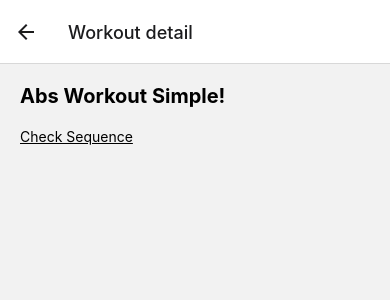
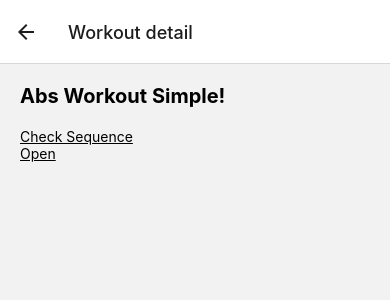
Before and after one commit to Isrealsix/workout, a React Native app: screen / in a window 390 px wide. Both pictures are taken after a click on the element 195 px from the left and 212 px from the top of the page. Shown: the top 300 px of the page. Built offline with nearby package versions, Linux system fonts and the light colour scheme.

Commit message:
Reusable activator

```diff
--- a/components/styled/Modal.tsx
+++ b/components/styled/Modal.tsx
@@ -2,7 +2,10 @@ import { useState } from "react";
 import { View, Text, StyleSheet, Modal as DefaultModal } from "react-native";
 import PressableText from "./PressableText";
 
-const Modal = () => {
+interface IProps {
+  activator?: any;
+}
+const Modal: React.FC<IProps> = ({ activator: Activator }) => {
   const [isModalVisible, setIsModalVisible] = useState(false);
   return (
     <View>
@@ -19,10 +22,11 @@ const Modal = () => {
           />
         </View>
       </DefaultModal>
-      <PressableText
-        onPress={() => setIsModalVisible(true)}
-        text="Check Sequence"
-      />
+      {Activator ? (
+        <Activator />
+      ) : (
+        <PressableText onPress={() => setIsModalVisible(true)} text="Open" />
+      )}
     </View>
   );
 };
--- a/screens/WorkoutDetailScreen.tsx
+++ b/screens/WorkoutDetailScreen.tsx
@@ -2,6 +2,7 @@ import { useState } from "react";
 import { View, Text, StyleSheet } from "react-native";
 import { useWorkoutBySlug } from "../hooks/useWorkoutBySlug";
 import Modal from "../components/styled/Modal";
+import PressableText from "../components/styled/PressableText";
 
 interface IProps {
   route?: {
@@ -18,6 +19,14 @@ const WorkoutDetailScreen = ({route}: IProps) => {
   return (
     <View style={styles.container}>
       <Text style={styles.header}>{workout.name}</Text>
+      <Modal
+        activator={() =>
+          <PressableText
+            onPress={() => {alert('Opening')}}
+            text="Check Sequence"
+          />
+        }
+      />
       <Modal />
       {/* <PressableText
         onPress={() => setIsModalVisible(true)}
```
